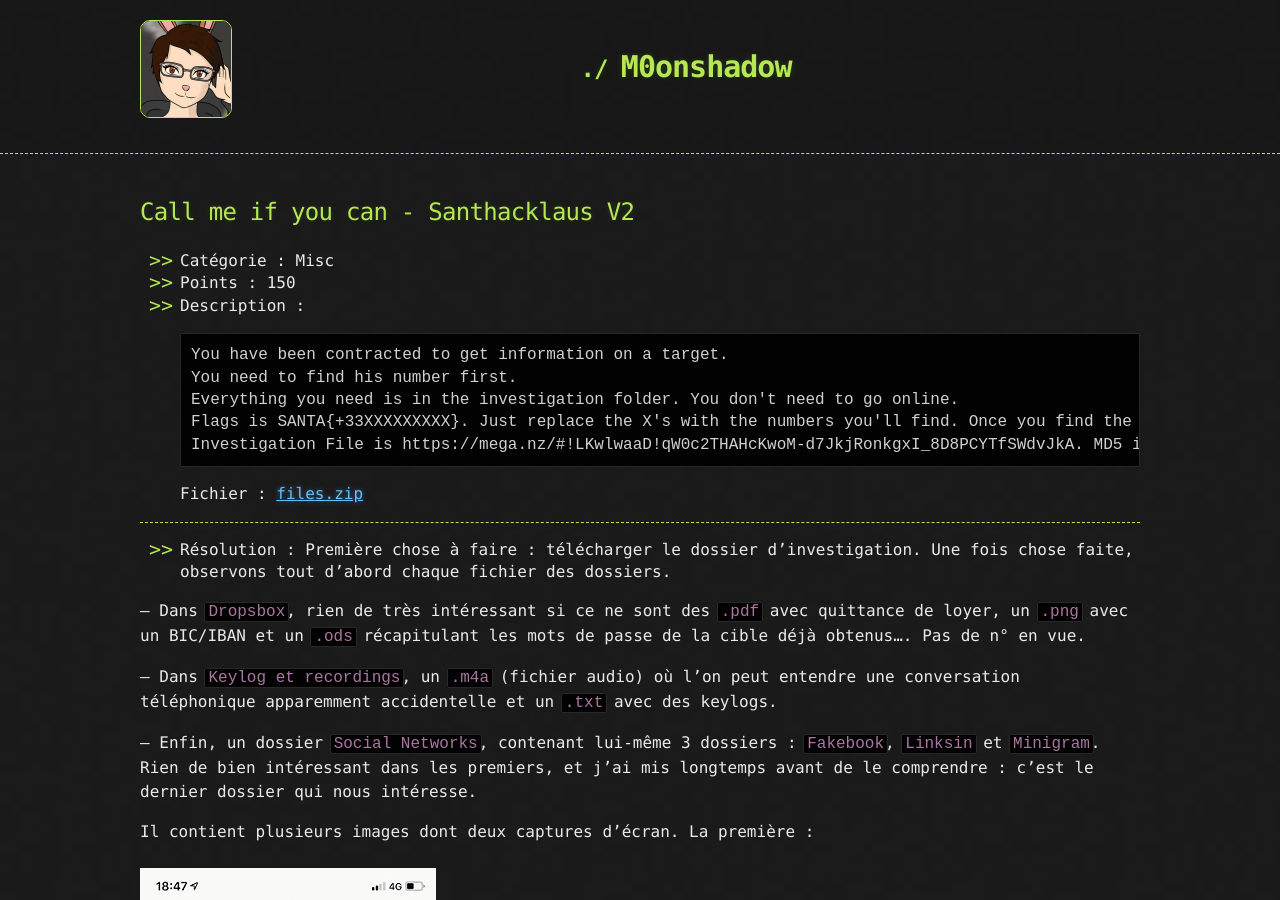
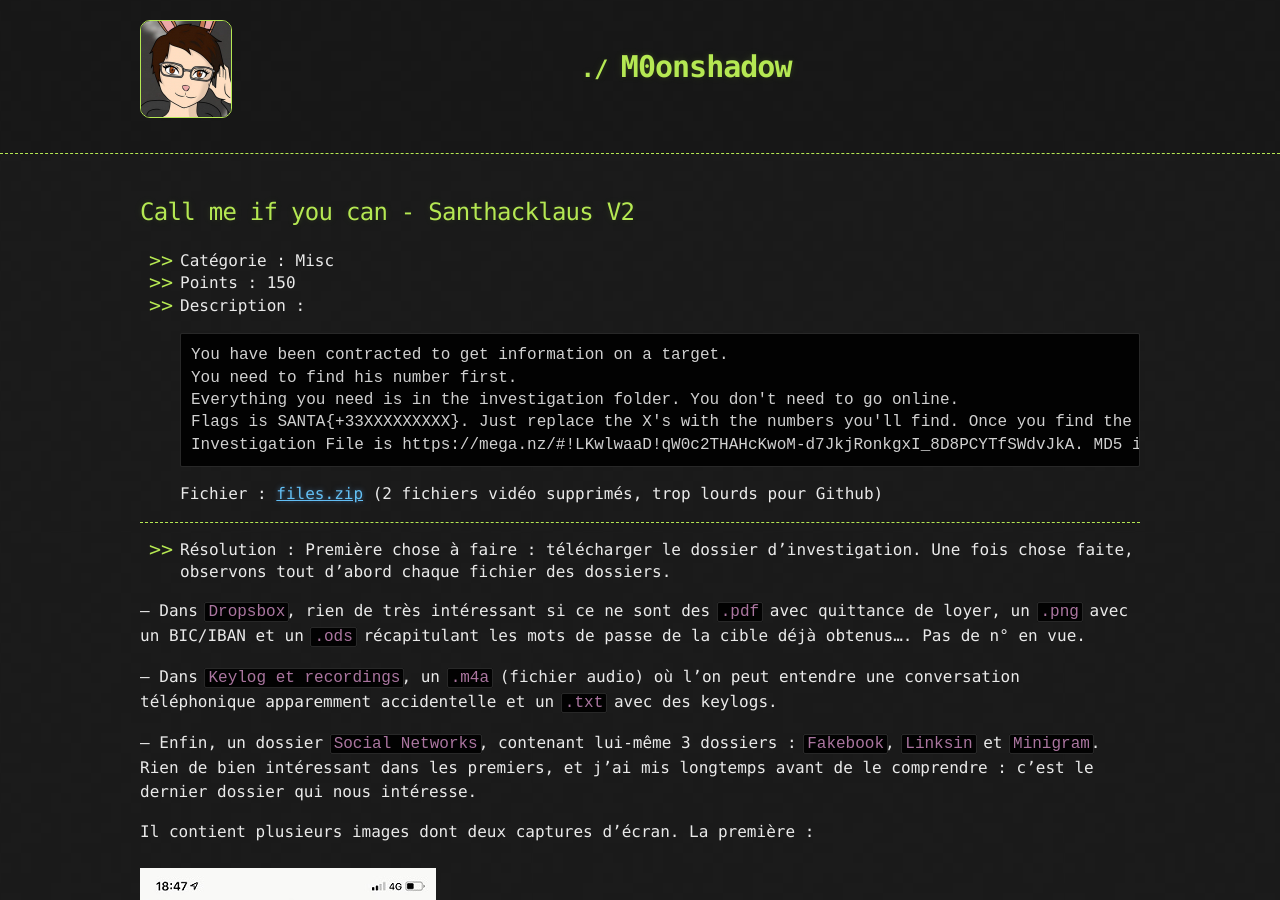
Before and after one commit to M0onshadow/M0onshadow.github.io, a Jekyll site: the page built from ctf/Santhacklaus/CMIYC/callme.md, in a window 1280 px wide and 900 px high. Built offline with Jekyll 4.4.1, drawn with Linux system fonts in a browser that asks for light colours; the repository's description, which GitHub fills in, is left out; our own code applies the rules of GitHub Pages for plain Markdown files.

Commit message:
Update callme.md

````diff
--- a/ctf/Santhacklaus/CMIYC/callme.md
+++ b/ctf/Santhacklaus/CMIYC/callme.md
@@ -14,7 +14,7 @@ Everything you need is in the investigation folder. You don't need to go online.
 Flags is SANTA{+33XXXXXXXXX}. Just replace the X's with the numbers you'll find. Once you find the number, don't call it, you will unlock another challenger with further instructions.
 Investigation File is https://mega.nz/#!LKwlwaaD!qW0c2THAHcKwoM-d7JkjRonkgxI_8D8PCYTfSWdvJkA. MD5 is bd9d36c7f1fa8eca9bc096e9525a5a1c.”
 ```
-Fichier : <a href="https://m0onshadow.github.io/ctf/Santhacklaus/CMIYC/files.zip" download="Cliquez pour télécharger">files.zip</a>
+Fichier : <a href="https://m0onshadow.github.io/ctf/Santhacklaus/CMIYC/files.zip" download="Cliquez pour télécharger">files.zip</a> (2 fichiers vidéo supprimés, trop lourds pour Github)
 <br/>
 
 * * *
````
